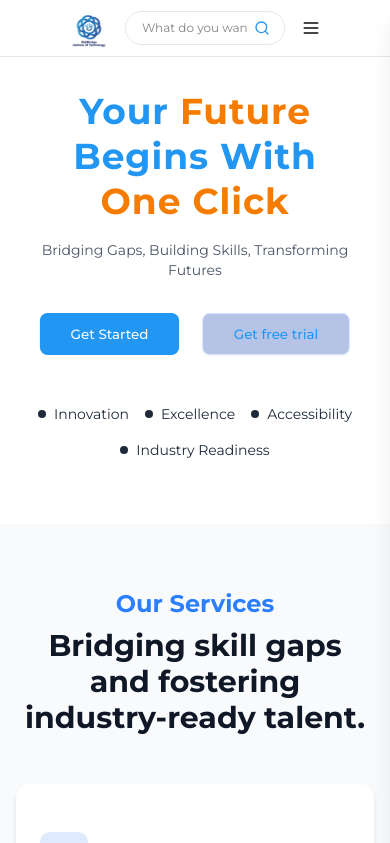
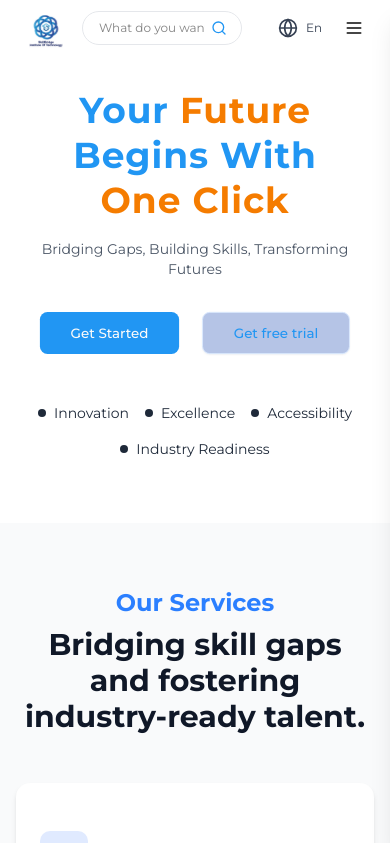
Before and after one commit to skillbridge5/SkillBridge_Frontend, a Next.js app: page / in a window 390 px wide. Shown: the top 843 px of the page. Built offline with nearby package versions, Linux system fonts and the light colour scheme.

Commit message:
build a responsive navbar component

```diff
--- a/components/navbar.tsx
+++ b/components/navbar.tsx
@@ -3,13 +3,12 @@
 import Link from "next/link";
 import Image from "next/image";
 import { Button } from "@/components/ui/button";
-import { Search, ChevronDown, ChevronUp, Menu, X } from "lucide-react";
+import { Search, ChevronDown, ChevronUp, Menu, X, Globe } from "lucide-react";
 import { ThemeToggle } from "@/components/theme-toggle";
 import { useState } from "react";
 import "./styles/style.css";
 import { navbarItems } from "@/data/navbar-items";
 import { usePathname } from "next/navigation";
-// import { ExploreDropdown } from "./explore-dropdown";
 
 export function Navbar() {
   const pathname = usePathname();
@@ -30,28 +29,39 @@ export function Navbar() {
   const closeMobileMenu = () => setMobileOpen(false);
   return (
     <>
-      <header className='sticky top-0 z-40 border-b border-gray-200 bg-white/50 backdrop-blur-xl dark:border-gray-800 dark:bg-gray-950/50'>
-        <section className='container mx-auto  px-2 xl:px-4 py-1 flex items-center justify-center lg:gap-4 xl:gap-8 '>
-          <div className='flex items-center justify-between gap-4 sm:gap-6 md:gap-4 lg:gap-2 xl:gap-8 2xl:gap-10'>
-            <div className='spacing flex justify-evenly items-center gap-4 sm:gap-6 md:gap-8 lg:gap-2 xl:gap-8 2xl:gap-10 '>
-              <Link href='/' className='logo_width flex items-center mt-2'>
+      <header className='sticky top-0 z-40 bg-white/50 backdrop-blur-xl dark:bg-gray-950/50'>
+        <section className='container mx-auto  px-2 xl:px-4 py-1 flex items-center justify-around lg:gap-4 xl:gap-32 '>
+          <div className='flex items-center justify-between gap-4 sm:gap-6 md:gap-4 lg:gap-2 xl:gap-32 2xl:gap-10'>
+            <div className='container spacing flex justify-between items-center gap-4 sm:gap-6 md:gap-8 lg:gap-2 xl:gap-32 2xl:gap-10 '>
+              <div className='flex  gap-2 md:gap-4 lg:gap-8 '>
+                <Link
+                  href='/'
+                  className='logo_width flex items-center mt-2 max-[375px]:mr-0 xs:mr-8 sm:mr-2 xl:mr-0 2xl:mr-4'
+                >
                   <img
                     src='/Logo.svg'
                     alt='Skill Bridge Logo'
                     className='logo_width w-16 sm:w-20 md:w-24 lg:w-16 xl:w-20 h-16 sm:h-20 md:h-24 lg:h-16 xl:h-20 2xl:w-24 2xl:h-24'
                   />
                 </Link>
-
-              {/*
-               * //? Uncomment this section if you want to include the ExploreDropdown in the navbar
-               */}
-
-              {/* <div className='explore relative hidden sm:block'>
-              <ExploreDropdown />
-            </div> */}
-
-              <div className=' relative flex justify-start items-center'>
-                <div className='search_bar flex items-center border border-gray-200 dark:border-gray-700 rounded-full pl-4 pr-2 py-0.5 sm:py-1.5 lg:py-1 xl:py-1.5 2xl:py-2 2xl:pl-8 2xl:pr-3 w-[220px] sm:w-[280px] md:w-[240px] lg:w-[180px] xl:w-[280px] 2xl:w-[320px]'>
+                <nav className='hidden lg:flex items-center gap-4 lg:gap-5 xl:gap-6 2xl:gap-10 font-inter'>
+                  {navbarItems.map((item, index) => (
+                    <Link
+                      key={index}
+                      href={item.path}
+                      className={`font-medium font-inter text-sm lg:text-xs xl:text-sm 2xl:text-[16px] ${
+                        isActive(item.path)
+                          ? "text-[#2196F3]"
+                          : "text-gray-700 dark:text-gray-300 hover:text-[#2196F3]"
+                      }`}
+                    >
+                      {item.name}
+                    </Link>
+                  ))}
+                </nav>
+              </div>
+              <div className='flex max-[375px]:gap-2 min-[375px]:gap-5 sm:gap-6 md:gap-6 lg:gap-8 2xl:gap-12 items-center'>
+                <div className='search_bar flex items-center border border-gray-200 dark:border-gray-700 rounded-full pl-4 pr-2 py-0.5 sm:py-1.5 lg:py-1 xl:py-1.5 2xl:py-2 2xl:pl-8 2xl:pr-3 w-[220px] min-[500px]:w-[260px] sm:w-[280px] md:w-[240px] lg:w-[180px] xl:w-[280px] 2xl:w-[320px] max-[375px]:mr-1 min-[375px]:mr-4 min-[500px]:mr-7 sm:mr-4 md:mr-20 min-[920px]:!mr-8 lg:mr-4 xl:mr-1'>
                   <input
                     type='text'
                     placeholder='What do you want to learn?'
@@ -65,17 +75,34 @@ export function Navbar() {
                     <Search size={16} className='text-[#2196F3]' />
                   </Button>
                 </div>
-              </div>
-              <div className='signed_up hidden relative items-center right-0 gap-3'>
-                <div className='hidden md:block lg:hidden ml-0'>
-                  <ThemeToggle />
-                </div>
+
                 <Button
                   size='sm'
-                  className='bg-[#2196F3] hover:bg-blue-500 h-9 px-5'
+                  className='hidden md:block bg-[#2196F3] hover:bg-blue-500 h-9 px-5'
                 >
                   Get Started
                 </Button>
+                <div className='flex gap-2'>
+                  <label htmlFor='lang'>
+                    <Globe className=' h-5 w-5 text-gray-700 dark:text-gray-300 hover:text-[#2196F3] cursor-pointer' />
+                  </label>
+                  <select
+                    name='lang'
+                    id='lang'
+                    //remove the down arrow from the select element
+                    className=' appearance-none bg-transparent text-xs sm:text-sm lg:text-xs xl:text-sm 2xl:text-lg text-gray-700 dark:text-gray-300 focus:outline-none focus:border-transparent'
+                  >
+                    <option value='english'>En</option>
+                    <option value='hindi'>हिंदी</option>
+                    <option value='spanish'>Es</option>
+                    <option value='french'>Fr</option>
+                    <option value='german'>De</option>
+                    <option value='chinese'>Zh</option>
+                    <option value='japanese'>Ja</option>
+                  </select>
+                </div>
+                <div className='hidden md:block'>
+                  <ThemeToggle />
                 </div>
                 <button
                   className='lg:hidden rounded-md py-2 sm:p-2 hover:bg-gray-100 dark:hover:bg-gray-800'
@@ -85,34 +112,10 @@ export function Navbar() {
                 </button>
               </div>
             </div>
-
-          <nav className='hidden lg:flex items-center gap-6 lg:gap-3 xl:gap-4 2xl:gap-10 font-inter'>
-            {navbarItems.map((item, index) => (
-              <Link
-                key={index}
-                href={item.path}
-                className={`font-medium text-sm lg:text-xs xl:text-sm 2xl:text-[16px] ${
-                  isActive(item.path)
-                    ? "text-[#2196F3]"
-                    : "text-gray-700 dark:text-gray-300 hover:text-[#2196F3]"
-                }`}
-              >
-                {item.name}
-              </Link>
-            ))}
-
-            <div className='flex items-center gap-4 2xl:gap-8 ml-4 lg:ml-0 xl:ml-6 2xl:ml-8'>
-              <ThemeToggle />
-              <Button
-                size='sm'
-                className='bg-[#2196F3] hover:bg-blue-500 h-9 px-5'
-              >
-                Get Started
-              </Button>
           </div>
-          </nav>
         </section>
       </header>
+
       {/* <MobileMenu /> */}
 
       {/* TODO Mobile Menu for smaller screens */}
@@ -155,10 +158,12 @@ export function Navbar() {
 
           <div className='p-4'>
             <div className='flex items-center justify-between mb-6'>
+              <div className='block md:hidden'>
                 <ThemeToggle />
+              </div>
               <Button
                 size='sm'
-                className='mobile_signup bg-[#2196F3] hover:bg-blue-500'
+                className='block md:hidden bg-[#2196F3] hover:bg-blue-500 h-9 px-5'
               >
                 Get Started
               </Button>
@@ -173,7 +178,7 @@ export function Navbar() {
                   {
                     <Link
                       href={item.path}
-                      className={`block py-2 font-medium ${
+                      className={`block py-2 font-medium font-inter ${
                         isActive(item.path)
                           ? "text-[#2196F3]"
                           : "text-gray-700 dark:text-gray-300 hover:text-[#2196F3]"
@@ -186,7 +191,6 @@ export function Navbar() {
                 </div>
               ))}
             </nav>
-
           </div>
         </div>
       </div>
--- a/components/theme-toggle.tsx
+++ b/components/theme-toggle.tsx
@@ -2,35 +2,38 @@
 
 import { useTheme } from "next-themes"
 import { useEffect, useState } from "react"
+import { Sun, Moon } from "lucide-react"
 
 export function ThemeToggle() {
   const { theme, setTheme } = useTheme()
   const [mounted, setMounted] = useState(false)
 
-  // Avoid hydration mismatch by only rendering after mount
   useEffect(() => {
     setMounted(true)
   }, [])
 
   if (!mounted) {
     return (
-      <div className="w-12 h-6 bg-gray-200 rounded-full p-1 flex items-center">
-        <div className="w-4 h-4 bg-blue-500 rounded-full transform translate-x-0"></div>
-      </div>
+      <button
+        className="w-10 h-10 flex items-center justify-center rounded-full bg-gray-200 dark:bg-gray-700"
+        aria-label="Toggle theme"
+      >
+        <Moon className="w-5 h-5 text-gray-800 dark:text-gray-100" />
+      </button>
     )
   }
 
   return (
     <button
       onClick={() => setTheme(theme === "dark" ? "light" : "dark")}
-      className="w-12 h-6 bg-gray-200 dark:bg-gray-700 rounded-full p-1 flex items-center"
+      className="w-10 h-10 flex items-center justify-center rounded-full bg-gray-100 dark:bg-gray-700/30 transition-colors duration-300"
       aria-label="Toggle theme"
     >
-      <div
-        className={`w-4 h-4 bg-blue-500 rounded-full transform transition-transform duration-200 ${
-          theme === "dark" ? "translate-x-6" : "translate-x-0"
-        }`}
-      ></div>
+      {theme === "dark" ? (
+        <Sun className="w-5 h-5 text-yellow-400" />
+      ) : (
+        <Moon className="w-5 h-5 text-gray-800" />
+      )}
     </button>
   )
 }
```
Also changed, not shown: 1 other file (tests, documents, lock files or other folders). Lines whose indentation alone changed are shown as unchanged.
